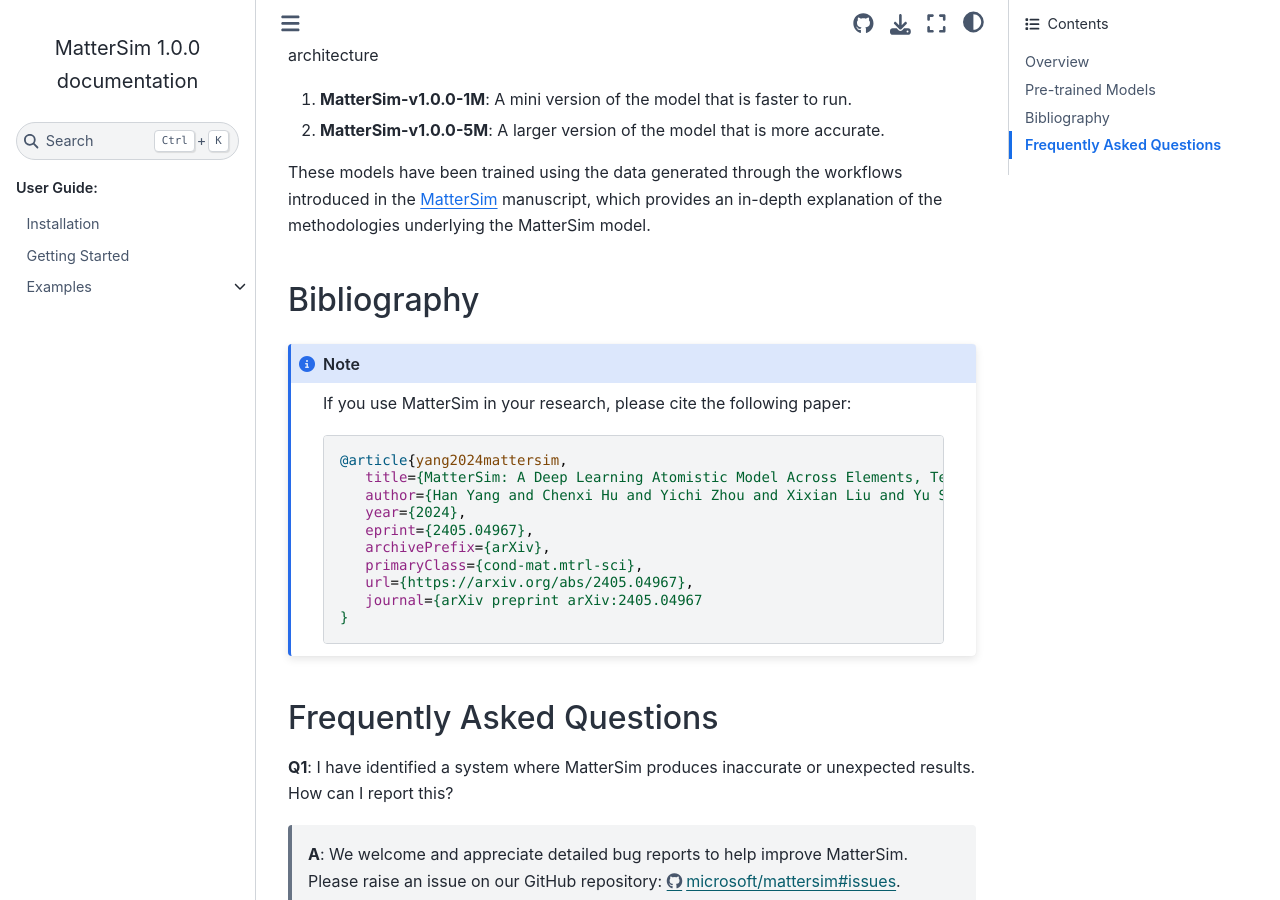
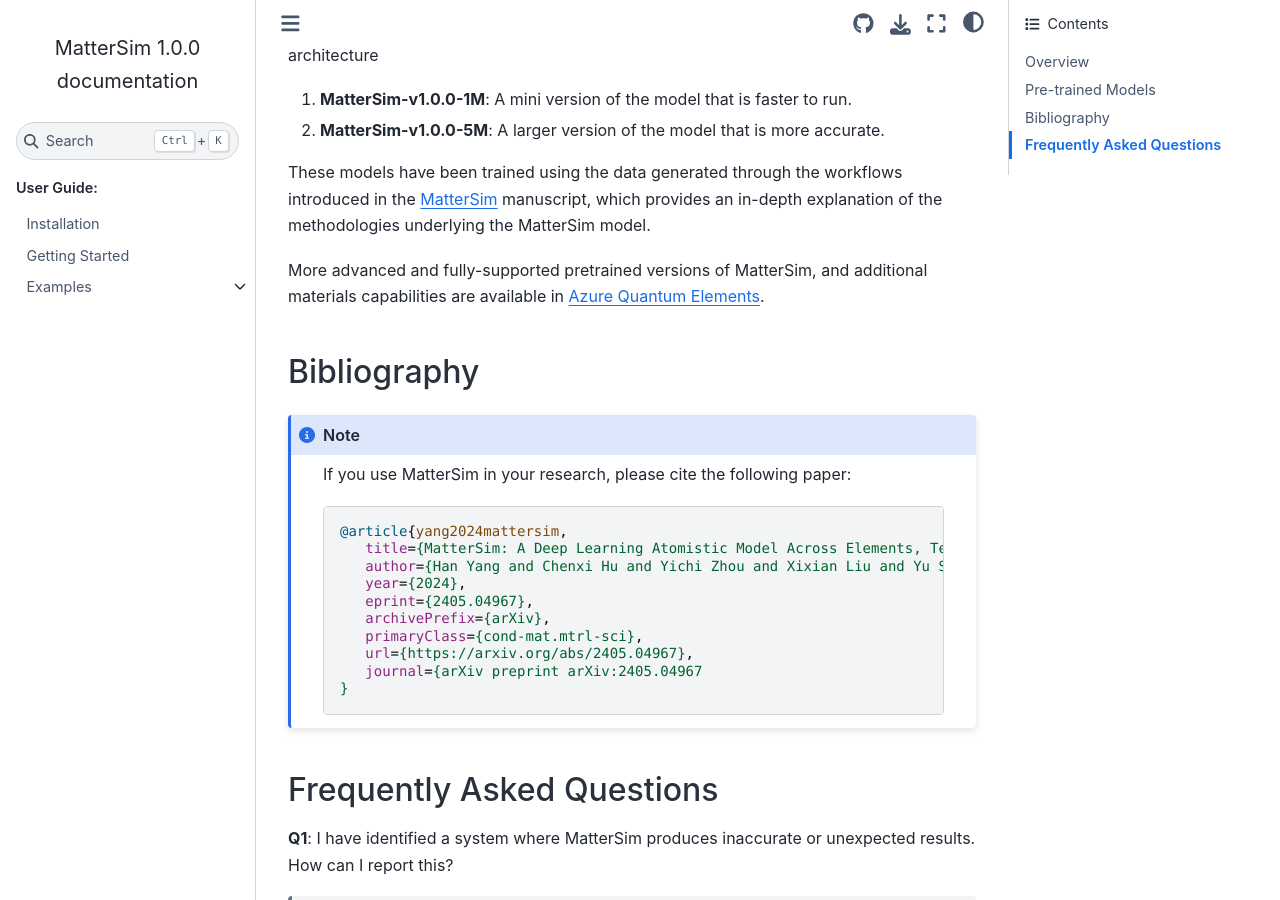
Before and after one commit to sj-cha/mattersim-LR, a Sphinx documentation site: the page built from docs/index.rst, in a window 1280 px wide and 900 px high, scrolled down 547 px. Built offline with Sphinx 7.4.7 and the Sphinx Book theme 1.1.4, drawn with Linux system fonts in a browser that asks for light colours.

Commit message:
mention AQE in docs (#58)

```diff
--- a/docs/index.rst
+++ b/docs/index.rst
@@ -29,6 +29,10 @@
 These models have been trained using the data generated through the workflows
 introduced in the `MatterSim <https://arxiv.org/abs/2405.04967>`_ manuscript, which provides an in-depth
 explanation of the methodologies underlying the MatterSim model.
+
+More advanced and fully-supported pretrained versions of MatterSim,
+and additional materials capabilities are available in
+`Azure Quantum Elements <https://quantum.microsoft.com/en-us/solutions/azure-quantum-elements>`_.
 
 Bibliography
 ------------
```
Also changed, not shown: README.md (+15 -0 lines).
